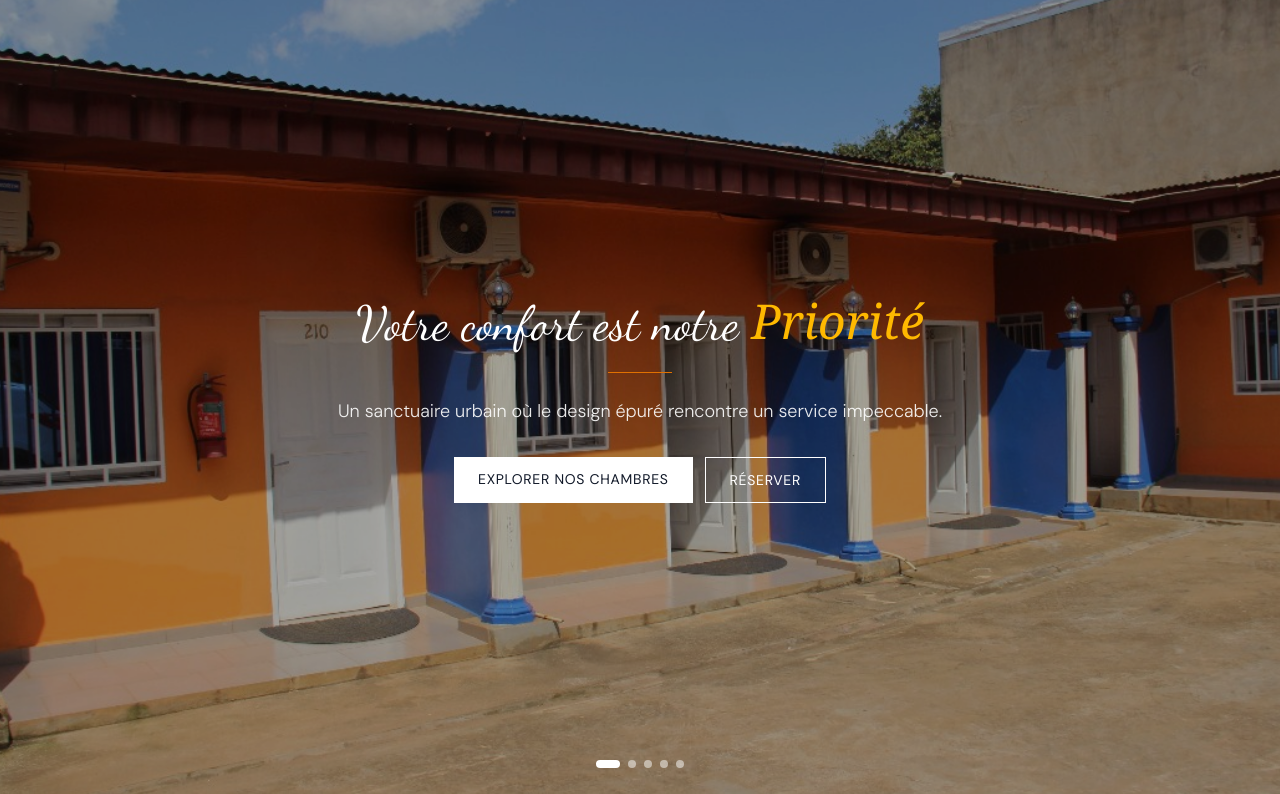
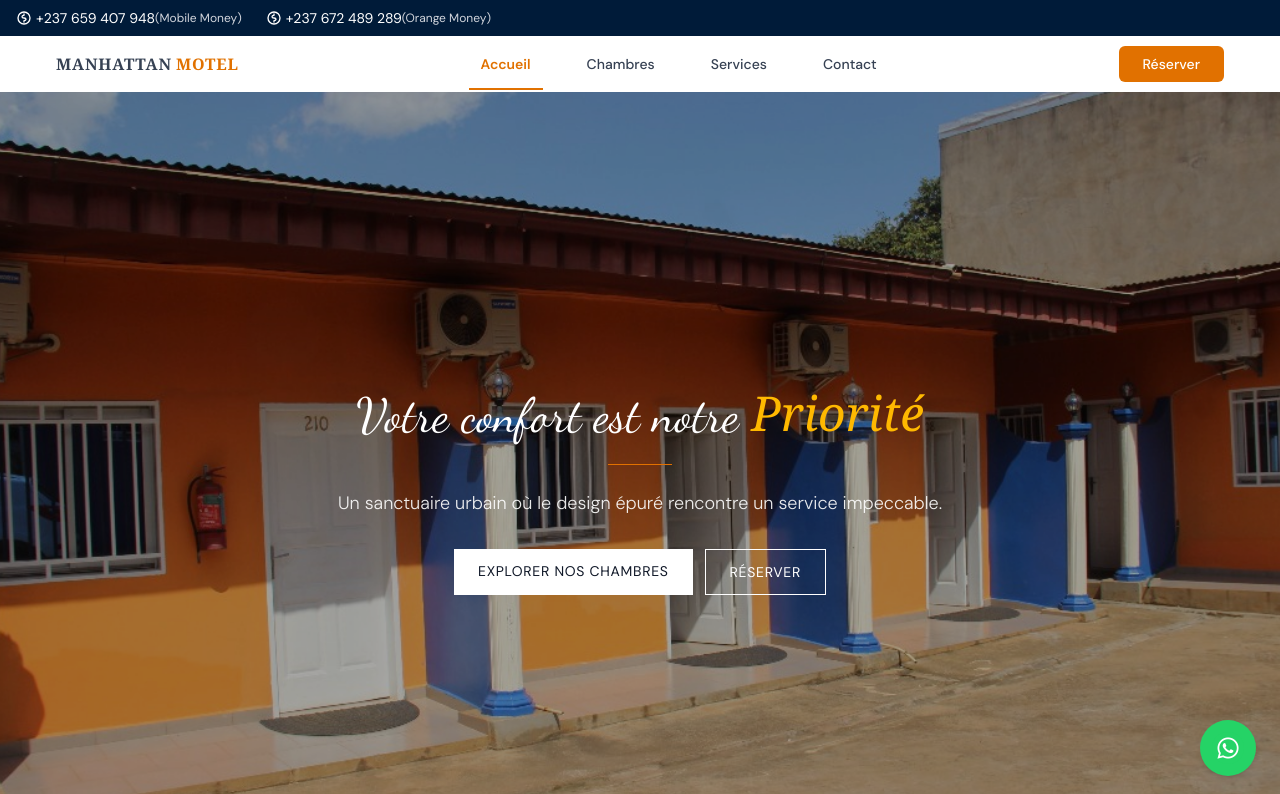
Before and after one commit to 1998-el/auberge, a Next.js app: page / in a window 1280 px wide. Shown: the top 794 px of the page. Built offline with nearby package versions, Linux system fonts and the light colour scheme; a web font is replaced by a local one.

Commit message:
Update layout.tsx

```diff
--- a/src/app/layout.tsx
+++ b/src/app/layout.tsx
@@ -41,18 +41,18 @@ export default function RootLayout({
   return (
     <html lang="fr" className="scroll-smooth">
       <body className="font-sans text-gray-700 bg-white antialiased">
-        {/* <header>
+        <header>
           <Navbar />
-        </header> */}
+        </header>
 
         <main className="min-h-screen">{children}</main>
 
-        {/* <footer>
+        <footer>
           <Footer />
-        </footer> */}
+        </footer>
 
         {/* Bouton d’action flottant */}
-        {/* <WhatsAppButton /> */}
+        <WhatsAppButton />
       </body>
     </html>
   );
```
